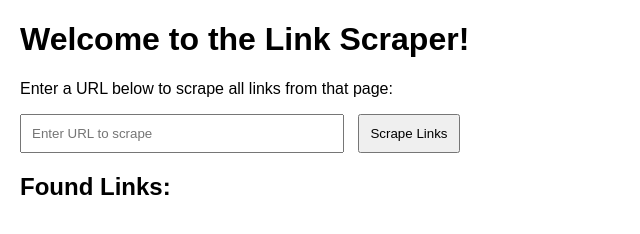
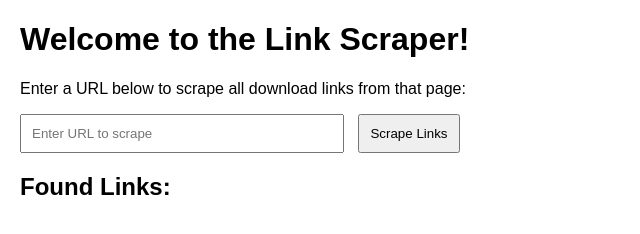
Before and after one commit to praneeth-coder-2005/claw-notifier-bot, a website: page index.html in a window 1280 px wide. Shown: the full height of the page, 0-640 px from the left. Drawn offline with Linux system fonts and the light colour scheme.

Commit message:
Update index.html

```diff
--- a/index.html
+++ b/index.html
@@ -24,7 +24,7 @@
 </head>
 <body>
     <h1>Welcome to the Link Scraper!</h1>
-    <p>Enter a URL below to scrape all links from that page:</p>
+    <p>Enter a URL below to scrape all download links from that page:</p>
     <input type="text" id="urlInput" placeholder="Enter URL to scrape">
     <button id="scrapeButton">Scrape Links</button>
     <h2>Found Links:</h2>
```
